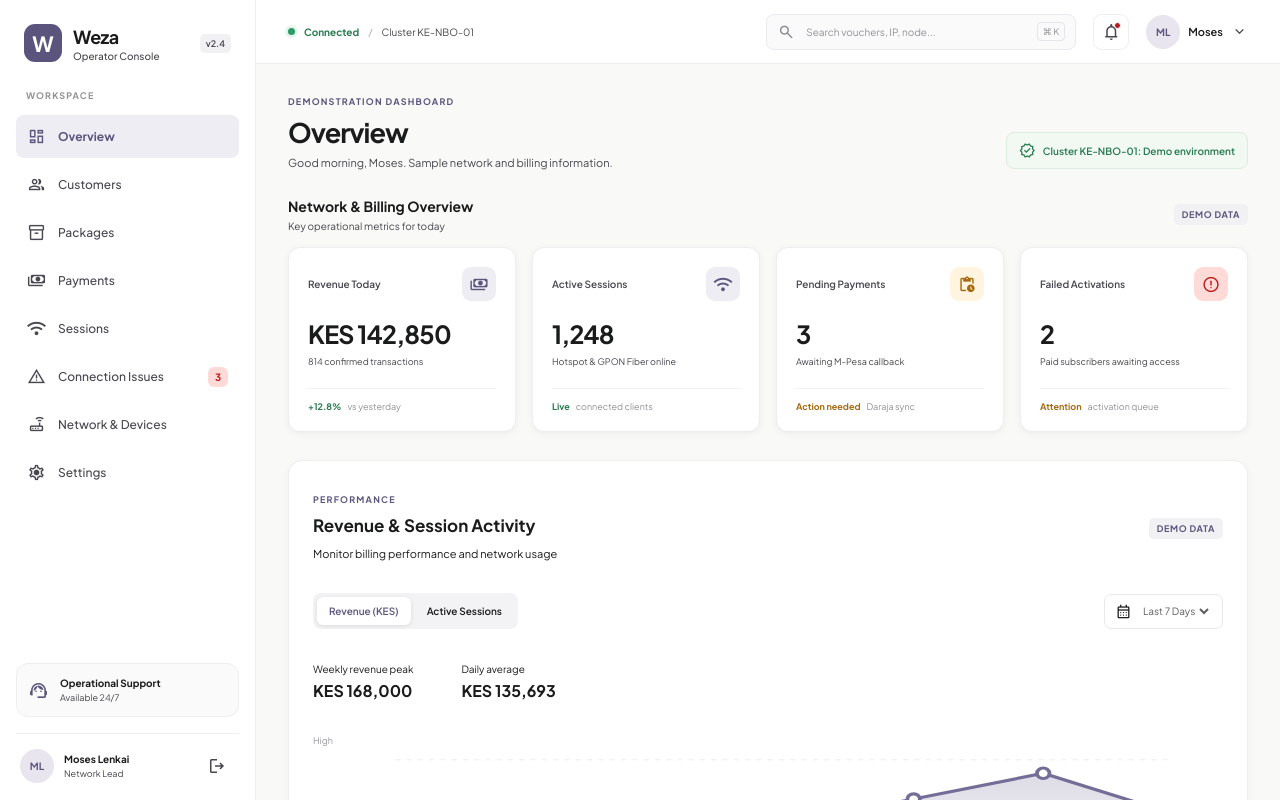
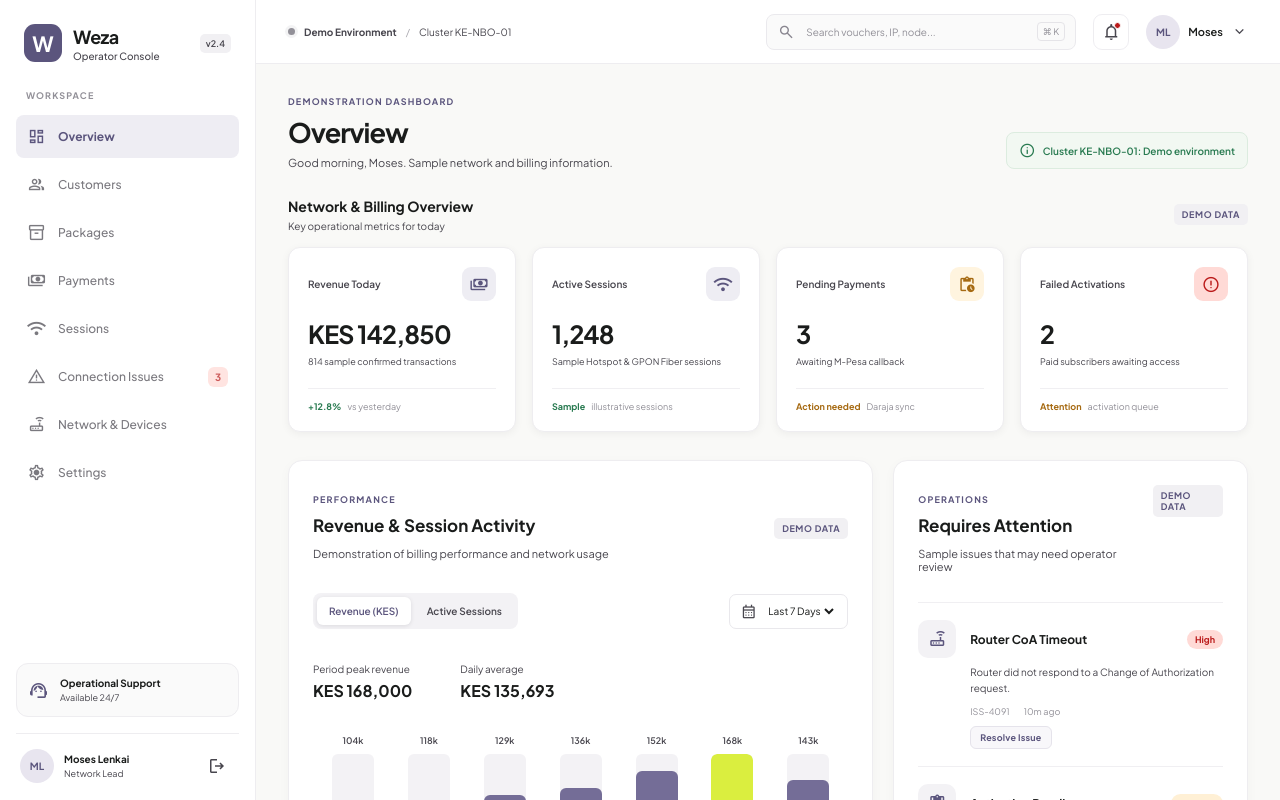
Before and after one commit to Macrinejangu/weza-wifi-billing, a React (Vite) app in the folder apps/operator-dashboard/: page / in a window 1280 px wide. Both pictures are taken after a click on the button "Preview Dashboard (Development Only)". Shown: the top 800 px of the page. Built offline with nearby package versions, Linux system fonts and the light colour scheme.

Commit message:
feat(operator-dashboard): align dashboard with updated design

```diff
--- a/apps/operator-dashboard/src/components/dashboard/ActivityChart.jsx
+++ b/apps/operator-dashboard/src/components/dashboard/ActivityChart.jsx
@@ -1,44 +1,70 @@
 import { useState } from 'react'
 
-// Static illustrative figures; replace with API data when the backend is integrated.
+// All chart figures are illustrative demonstration data.
+// Replace these datasets with API responses during backend integration.
 const chartData = {
+  '7 days': {
+    labels: ['Mon', 'Tue', 'Wed', 'Thu', 'Fri', 'Sat', 'Sun'],
     revenue: {
-    label: 'Revenue',
       values: [104000, 118000, 129000, 136000, 152000, 168000, 142850],
       peak: 'KES 168,000',
       average: 'KES 135,693',
     },
     sessions: {
-    label: 'Active Sessions',
       values: [820, 940, 1080, 1020, 1190, 1410, 1248],
       peak: '1,410 clients',
       average: '1,101 clients',
     },
+  },
+  today: {
+    labels: ['08:00', '10:00', '12:00', '14:00', '16:00', '18:00', '20:00'],
+    revenue: {
+      values: [8200, 12400, 18700, 23100, 19800, 28400, 32250],
+      peak: 'KES 32,250',
+      average: 'KES 20,407',
+    },
+    sessions: {
+      values: [420, 610, 890, 1040, 980, 1180, 1248],
+      peak: '1,248 clients',
+      average: '910 clients',
+    },
+  },
+  month: {
+    labels: ['Week 1', 'Week 2', 'Week 3', 'Week 4'],
+    revenue: {
+      values: [684000, 742000, 816000, 789000],
+      peak: 'KES 816,000',
+      average: 'KES 757,750',
+    },
+    sessions: {
+      values: [980, 1120, 1360, 1248],
+      peak: '1,360 clients',
+      average: '1,177 clients',
+    },
+  },
 }
 
-const days = ['Mon', 'Tue', 'Wed', 'Thu', 'Fri', 'Sat', 'Sun']
+const ranges = [
+  { value: '7 days', label: 'Last 7 Days' },
+  { value: 'today', label: 'Today' },
+  { value: 'month', label: 'This Month' },
+]
 
-// Convert metric values into coordinates for the SVG line chart.
-function createPoints(values) {
-  const min = Math.min(...values) * 0.85
-  const max = Math.max(...values) * 1.05
-  const range = max - min || 1
+function formatValue(value, metric) {
+  if (metric === 'revenue') {
+    return `KES ${value.toLocaleString('en-KE')}`
+  }
 
-  return values.map((value, index) => {
-    const x = 40 + (index * 620) / (values.length - 1)
-    const y = 170 - ((value - min) / range) * 135
-    return `${x},${y}`
-  })
+  return `${value.toLocaleString('en-KE')} clients`
 }
 
 export default function ActivityChart() {
-  // Switch between the two illustrative metrics displayed by the chart.
   const [metric, setMetric] = useState('revenue')
+  const [range, setRange] = useState('7 days')
 
-  const data = chartData[metric]
-  const points = createPoints(data.values)
-  const pointString = points.join(' ')
-  const areaString = `40,180 ${pointString} 660,180`
+  const selectedData = chartData[range]
+  const data = selectedData[metric]
+  const maxValue = Math.max(...data.values)
 
   return (
     <section className="activity-section">
@@ -47,7 +73,7 @@ export default function ActivityChart() {
           <p className="section-eyebrow">PERFORMANCE</p>
           <h2>Revenue & Session Activity</h2>
           <p className="section-description">
-            Monitor billing performance and network usage
+            Demonstration of billing performance and network usage
           </p>
         </div>
 
@@ -55,7 +81,7 @@ export default function ActivityChart() {
       </div>
 
       <div className="activity-toolbar">
-        <div className="metric-toggle" aria-label="Chart metric">
+        <div className="metric-toggle" role="group" aria-label="Chart metric">
           <button
             type="button"
             className={metric === 'revenue' ? 'selected' : ''}
@@ -76,84 +102,77 @@ export default function ActivityChart() {
         </div>
 
         <label className="date-range-control">
-          <span className="material-symbols-outlined">calendar_month</span>
+          <span className="material-symbols-outlined" aria-hidden="true">
+            calendar_month
+          </span>
           <select
-            value="7 days"
+            value={range}
             aria-label="Chart date range"
-            disabled
+            onChange={(event) => setRange(event.target.value)}
           >
-            <option value="7 days">Last 7 Days</option>
+            {ranges.map((option) => (
+              <option key={option.value} value={option.value}>
+                {option.label}
+              </option>
+            ))}
           </select>
         </label>
-
       </div>
 
       <div className="chart-summary">
         <div>
-          <p>{metric === 'revenue' ? 'Weekly revenue peak' : 'Peak concurrency'}</p>
+          <p>{metric === 'revenue' ? 'Period peak revenue' : 'Peak concurrency'}</p>
           <strong>{data.peak}</strong>
         </div>
         <div>
-          <p>{metric === 'revenue' ? 'Daily average' : 'Average sessions'}</p>
+          <p>
+            {metric === 'revenue'
+              ? range === 'today'
+                ? 'Average per interval'
+                : range === 'month'
+                  ? 'Weekly average'
+                  : 'Daily average'
+              : 'Average sessions'}
+          </p>
           <strong>{data.average}</strong>
         </div>
       </div>
 
-      <div className="activity-chart" role="img" aria-label={`${data.label} demonstration chart for the last seven days`}>
-        <div className="chart-y-labels" aria-hidden="true">
-          <span>High</span>
-          <span>Mid</span>
-          <span>Low</span>
+      <div
+        className="activity-chart activity-bar-chart"
+        role="img"
+        aria-label={`${metric === 'revenue' ? 'Revenue' : 'Active sessions'} demonstration bar chart for ${ranges.find((item) => item.value === range).label}`}
+      >
+        {data.values.map((value, index) => {
+          const height = Math.max((value / maxValue) * 100, 4)
+
+          return (
+            <div className="chart-bar-column" key={selectedData.labels[index]}>
+              <span className="chart-bar-value">
+                {metric === 'revenue'
+                  ? `${Math.round(value / 1000)}k`
+                  : value.toLocaleString('en-KE')}
+              </span>
+
+              <div className="chart-bar-track">
+                <div
+                  className={`chart-bar ${value === maxValue ? 'chart-bar-peak' : ''}`}
+                  style={{ height: `${height}%` }}
+                  title={`${selectedData.labels[index]}: ${formatValue(value, metric)}`}
+                />
               </div>
 
-        <svg viewBox="0 0 700 200" preserveAspectRatio="none" aria-hidden="true">
-          <defs>
-            <linearGradient id="activity-fill" x1="0" y1="0" x2="0" y2="1">
-              <stop offset="0%" stopColor="#746d97" stopOpacity="0.24" />
-              <stop offset="100%" stopColor="#746d97" stopOpacity="0.02" />
-            </linearGradient>
-          </defs>
-
-          {[35, 102, 170].map((y) => (
-            <line
-              key={y}
-              x1="40"
-              y1={y}
-              x2="660"
-              y2={y}
-              className="chart-grid-line"
-            />
-          ))}
-
-          <polygon points={areaString} fill="url(#activity-fill)" />
-          <polyline
-            points={pointString}
-            className="chart-line"
-            fill="none"
-          />
-
-          {points.map((point, index) => {
-            const [x, y] = point.split(',')
-            return (
-              <circle
-                key={days[index]}
-                cx={x}
-                cy={y}
-                r="5"
-                className="chart-point"
-              />
+              <span className="chart-bar-label">
+                {selectedData.labels[index]}
+              </span>
+            </div>
           )
         })}
-        </svg>
-      </div>
-
-      <div className="chart-x-labels" aria-hidden="true">
-        {days.map((day) => <span key={day}>{day}</span>)}
       </div>
 
       <p className="chart-footnote">
-        Illustrative figures only. The selected date range does not yet load
-        historical data from a backend.
+        Illustrative figures only. Date-range changes display sample datasets;
+        no live or historical backend data is connected.
       </p>
     </section>
   )
--- a/apps/operator-dashboard/src/components/dashboard/AttentionList.jsx
+++ b/apps/operator-dashboard/src/components/dashboard/AttentionList.jsx
@@ -5,6 +5,7 @@ const issues = [
     description: 'Router did not respond to a Change of Authorization request.',
     priority: 'High',
     time: '10m ago',
+    action: 'Resolve Issue',
     icon: 'router',
   },
   {
@@ -13,6 +14,7 @@ const issues = [
     description: 'Subscriber payment received; activation is still pending.',
     priority: 'Medium',
     time: '24m ago',
+    action: 'Triage',
     icon: 'pending_actions',
   },
   {
@@ -21,6 +23,7 @@ const issues = [
     description: 'Upstream provider response is taking longer than expected.',
     priority: 'Low',
     time: '45m ago',
+    action: 'Check Daraja',
     icon: 'network_check',
   },
 ]
@@ -63,6 +66,10 @@ export default function AttentionList() {
                 <span>{issue.id}</span>
                 <span>{issue.time}</span>
               </div>
+
+              <span className="attention-action-label">
+                {issue.action}
+              </span>
             </div>
           </article>
         ))}
--- a/apps/operator-dashboard/src/components/dashboard/KpiGrid.jsx
+++ b/apps/operator-dashboard/src/components/dashboard/KpiGrid.jsx
@@ -2,7 +2,7 @@ const kpiItems = [
   {
     title: 'Revenue Today',
     value: 'KES 142,850',
-    detail: '814 confirmed transactions',
+    detail: '814 sample confirmed transactions',
     icon: 'payments',
     trend: '+12.8%',
     trendLabel: 'vs yesterday',
@@ -11,10 +11,10 @@ const kpiItems = [
   {
     title: 'Active Sessions',
     value: '1,248',
-    detail: 'Hotspot & GPON Fiber online',
+    detail: 'Sample Hotspot & GPON Fiber sessions',
     icon: 'wifi',
-    trend: 'Live',
-    trendLabel: 'connected clients',
+    trend: 'Sample',
+    trendLabel: 'illustrative sessions',
     accent: 'sessions',
   },
   {
--- a/apps/operator-dashboard/src/components/dashboard/RecentPayments.jsx
+++ b/apps/operator-dashboard/src/components/dashboard/RecentPayments.jsx
@@ -84,7 +84,7 @@ export default function RecentPayments() {
               <th scope="col">PACKAGE</th>
               <th scope="col">AMOUNT</th>
               <th scope="col">PAYMENT</th>
-              <th scope="col">ACTIVATION</th>
+              <th scope="col">INTERNET ACCESS</th>
               <th scope="col">TIME</th>
             </tr>
           </thead>
@@ -124,9 +124,12 @@ export default function RecentPayments() {
         </table>
       </div>
 
-      <p className="payments-footnote">
-        Illustrative transactions only. No live payment records are connected.
-      </p>
+      <div className="payments-footer">
+        <span>Showing 5 of 814 sample transactions today</span>
+        <p className="payments-footnote">
+          Illustrative transactions only. No live payment records are connected.
+        </p>
+      </div>
     </section>
   )
 }
--- a/apps/operator-dashboard/src/components/navigation/Header.jsx
+++ b/apps/operator-dashboard/src/components/navigation/Header.jsx
@@ -20,7 +20,7 @@ export default function Header({
 
         <div className="connection-status">
           <span className="connection-dot" />
-          <span className="connection-label">Connected</span>
+          <span className="connection-label">Demo Environment</span>
           <span className="connection-divider">/</span>
           <span className="cluster-name">Cluster KE-NBO-01</span>
         </div>
--- a/apps/operator-dashboard/src/components/navigation/Sidebar.jsx
+++ b/apps/operator-dashboard/src/components/navigation/Sidebar.jsx
@@ -28,12 +28,14 @@ export default function Sidebar({ mobileMenuOpen, onClose, operator }) {
         <p className="navigation-label">WORKSPACE</p>
 
         {navigationItems.map((item) => (
-          <a
+          <button
             key={item.label}
-            href="#"
+            type="button"
             className={`navigation-item ${item.active ? 'active' : ''}`}
             aria-current={item.active ? 'page' : undefined}
-            onClick={onClose}
+            onClick={item.active ? onClose : undefined}
+            disabled={!item.active}
+            title={item.active ? undefined : "Available in a future release"}
           >
             <span className="material-symbols-outlined">
               {item.icon}
@@ -44,7 +46,7 @@ export default function Sidebar({ mobileMenuOpen, onClose, operator }) {
             {item.badge && (
               <span className="navigation-badge">{item.badge}</span>
             )}
-          </a>
+          </button>
         ))}
       </nav>
 
--- a/apps/operator-dashboard/src/pages/DashboardPage.jsx
+++ b/apps/operator-dashboard/src/pages/DashboardPage.jsx
@@ -16,14 +16,18 @@ export default function DashboardPage({ operator }) {
         </div>
 
         <div className="cluster-verification">
-          <span className="material-symbols-outlined">verified</span>
+          <span className="material-symbols-outlined">info</span>
           Cluster KE-NBO-01: Demo environment
         </div>
       </div>
 
       <KpiGrid />
-      <ActivityChart />
-      <AttentionList />
+
+      <div className="dashboard-operations-grid">
+        <ActivityChart />
+        <AttentionList />
+      </div>
+
       <RecentPayments />
     </section>
   )
--- a/apps/operator-dashboard/src/styles/dashboard.css
+++ b/apps/operator-dashboard/src/styles/dashboard.css
@@ -85,6 +85,20 @@
   font-size: 12px;
   font-weight: 500;
   transition: background 150ms ease, color 150ms ease;
+  width: 100%;
+  border: 0;
+  background: transparent;
+  text-align: left;
+  cursor: pointer;
+}
+
+.navigation-item:disabled {
+  cursor: not-allowed;
+  opacity: 0.72;
+}
+
+.navigation-item:disabled:hover {
+  background: transparent;
 }
 
 .navigation-item:hover {
@@ -240,12 +254,12 @@
 }
 
 .connection-dot {
-  background: #299b64;
-  box-shadow: 0 0 0 3px #299b641c;
+  background: #929098;
+  box-shadow: 0 0 0 3px #9290981c;
 }
 
 .connection-label {
-  color: #287a50;
+  color: var(--color-text-muted);
   font-weight: 700;
 }
 
@@ -735,7 +749,7 @@
 }
 
 .section-description {
-  color: var(--color-muted);
+  color: var(--color-text-muted);
   font-size: 11px;
 }
 
@@ -757,7 +771,7 @@
   border: 0;
   border-radius: 6px;
   background: transparent;
-  color: var(--color-muted);
+  color: var(--color-text-muted);
   font: inherit;
   font-size: 10px;
   font-weight: 600;
@@ -783,7 +797,7 @@
   padding: 8px 10px;
   border: 1px solid #e9e8ec;
   border-radius: 7px;
-  color: var(--color-muted);
+  color: var(--color-text-muted);
 }
 
 .date-range-control .material-symbols-outlined {
@@ -809,7 +823,7 @@
 
 .chart-summary p {
   margin-bottom: 5px;
-  color: var(--color-muted);
+  color: var(--color-text-muted);
   font-size: 10px;
 }
 
@@ -1004,7 +1018,7 @@
 
 .attention-details > p {
   margin-top: 5px;
-  color: var(--color-muted);
+  color: var(--color-text-muted);
   font-size: 10px;
   line-height: 1.6;
 }
@@ -1107,7 +1121,7 @@
 .payments-table td {
   padding: 14px;
   border-bottom: 1px solid #f0eff2;
-  color: var(--color-muted);
+  color: var(--color-text-muted);
   font-size: 10px;
 }
 
@@ -1198,3 +1212,162 @@
     min-width: 760px;
   }
 }
+
+/* Demonstration bar chart */
+.activity-bar-chart {
+  display: flex;
+  align-items: stretch;
+  justify-content: space-around;
+  gap: 12px;
+  height: 230px;
+  margin-top: 22px;
+  padding: 12px 8px 0;
+  border-bottom: 1px solid #eeedf1;
+}
+
+.chart-bar-column {
+  display: flex;
+  min-width: 0;
+  flex: 1;
+  flex-direction: column;
+  align-items: center;
+  justify-content: flex-end;
+  gap: 8px;
+}
+
+.chart-bar-value {
+  color: var(--color-text-muted);
+  font-size: 9px;
+  font-weight: 600;
+  white-space: nowrap;
+}
+
+.chart-bar-track {
+  display: flex;
+  width: 100%;
+  max-width: 42px;
+  flex: 1;
+  align-items: flex-end;
+  justify-content: center;
+  overflow: hidden;
+  border-radius: 6px 6px 0 0;
+  background: #f3f2f5;
+}
+
+.chart-bar {
+  width: 100%;
+  border-radius: 6px 6px 0 0;
+  background: var(--color-primary-container);
+  transition: height 180ms ease;
+}
+
+.chart-bar-peak {
+  background: var(--color-accent);
+}
+
+.chart-bar-label {
+  min-height: 14px;
+  color: var(--color-text-muted);
+  font-size: 9px;
+  white-space: nowrap;
+}
+
+@media (max-width: 650px) {
+  .activity-bar-chart {
+    gap: 6px;
+    height: 205px;
+    padding-right: 0;
+    padding-left: 0;
+  }
+
+  .chart-bar-value {
+    font-size: 8px;
+  }
+
+  .chart-bar-track {
+    max-width: 32px;
+  }
+
+  .chart-bar-label {
+    font-size: 8px;
+  }
+}
+
+/* Dashboard operations layout */
+.dashboard-operations-grid {
+  display: grid;
+  grid-template-columns: minmax(0, 1.65fr) minmax(320px, 1fr);
+  align-items: stretch;
+  gap: 20px;
+  margin-top: 24px;
+}
+
+.dashboard-operations-grid .activity-section,
+.dashboard-operations-grid .attention-section {
+  min-width: 0;
+  height: 100%;
+  margin-top: 0;
+}
+
+.dashboard-operations-grid .activity-section {
+  display: flex;
+  flex-direction: column;
+}
+
+.dashboard-operations-grid .attention-section {
+  display: flex;
+  flex-direction: column;
+}
+
+@media (max-width: 1050px) {
+  .dashboard-operations-grid {
+    grid-template-columns: minmax(0, 1fr);
+  }
+}
+
+
+/* Demonstration-only issue actions */
+.attention-action-label {
+  display: inline-flex;
+  align-items: center;
+  margin-top: 9px;
+  padding: 5px 9px;
+  border: 1px solid #e5e3eb;
+  border-radius: 6px;
+  background: #f8f7fa;
+  color: var(--color-primary);
+  font-size: 9px;
+  font-weight: 700;
+  letter-spacing: 0.2px;
+}
+
+/* Payments table footer */
+.payments-footer {
+  display: flex;
+  flex-wrap: wrap;
+  align-items: center;
+  justify-content: space-between;
+  gap: 8px 16px;
+  margin-top: 14px;
+  padding-top: 12px;
+  border-top: 1px solid #f0eff2;
+}
+
+.payments-footer > span {
+  color: var(--color-text-muted);
+  font-size: 10px;
+  font-weight: 600;
+}
+
+.payments-footer .payments-footnote {
+  margin: 0;
+  padding: 0;
+  border: 0;
+}
+
+@media (max-width: 650px) {
+  .payments-footer {
+    align-items: flex-start;
+    flex-direction: column;
+  }
+}
```
Also changed, not shown: 1 other file (tests, documents, lock files or other folders). Lines whose indentation alone changed are shown as unchanged.
